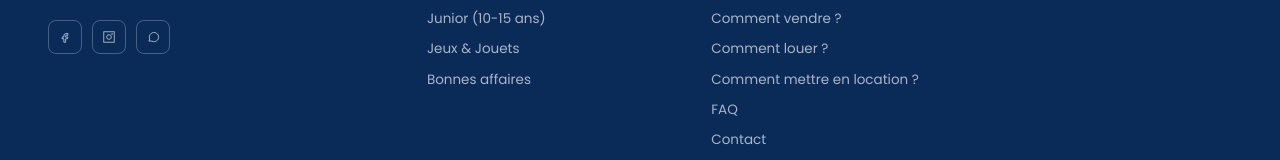
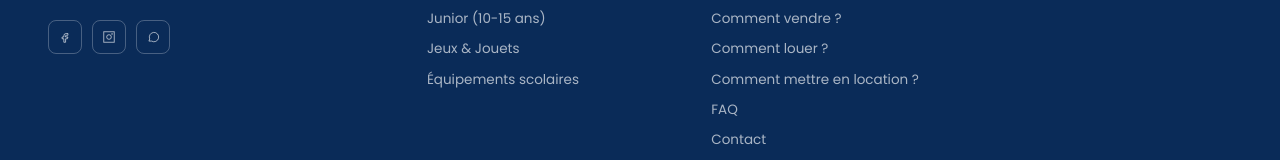
Before and after one commit to toudieng/yayevide, a React (Vite) app in the folder frontend/: page / in a window 1280 px wide. Shown: the part 5041-5201 px from the top of the page. Built offline with nearby package versions, Linux system fonts and the light colour scheme; no server answers; a web font is replaced by a local one.

Commit message:
Footer : les 6 vraies catégories (ajout d'Équipements scolaires, retrait de la vitrine Bonnes affaires)
Co-Authored-By: Claude Opus 5.5 <noreply@anthropic.com>
Claude-Session: https://claude.ai/code/session_0137qHhUaQdphjGzxJTKXVCw

```diff
--- a/frontend/src/components/layout/Footer.jsx
+++ b/frontend/src/components/layout/Footer.jsx
@@ -10,16 +10,10 @@ const SOCIALS = [
   { label: "WhatsApp", path: "M5 19l1.4-3.6A8 8 0 1 1 9.6 19L5 19z" },
 ];
 
-const FOOTER_CATEGORIES = CATEGORIES.filter((c) =>
-  [
-    "maman-maternite",
-    "bebe",
-    "enfant",
-    "junior",
-    "jeux-jouets",
-    "bonnes-affaires",
-  ].includes(c.slug),
-);
+// Toutes les vraies catégories du site ; les vitrines automatiques
+// (« Occasions spéciales », « Bonnes affaires », repérées par leur `href`)
+// ne sont pas des catégories et restent hors du pied de page.
+const FOOTER_CATEGORIES = CATEGORIES.filter((c) => !c.href);
 
 const COLUMNS = [
   {
```
